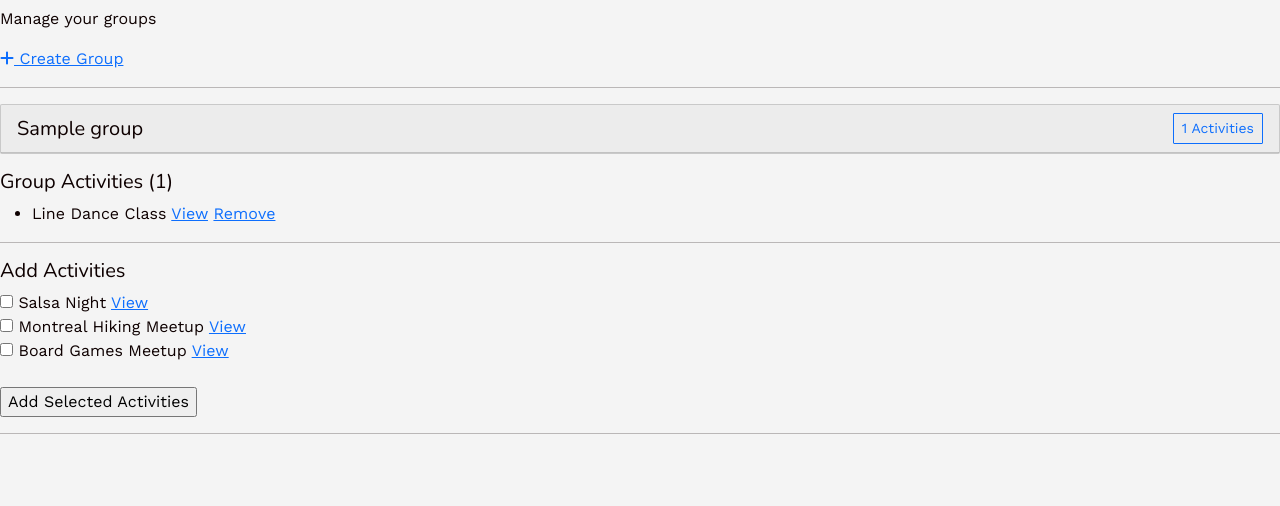
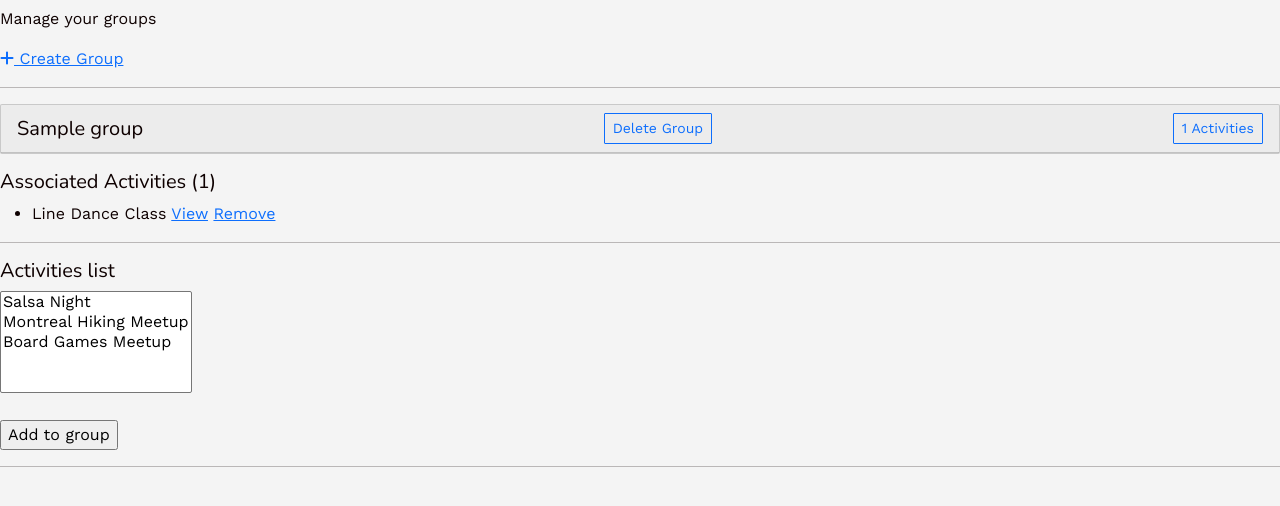
Before and after one commit to KateWright305/whatsupmtl, a Rails app: page /groups in a window 1280 px wide. Shown: the part 97-603 px from the top of the page. Run offline with Rails 7, Linux system fonts and the light colour scheme; a user stored in the database is signed in; data comes from the database, SQL or seed files in the repository; tables that the repository leaves empty hold one stand-in row (values such as "Sample post"); style sheets or scripts are compiled from the project's sources; parts of the project's set-up code (start-up, migrations or seed data) failed here and were passed over; some libraries are stand-ins or nearby versions.

Commit message:
Refactor group

```diff
--- a/app/controllers/groups_controller.rb
+++ b/app/controllers/groups_controller.rb
@@ -13,7 +13,7 @@ class GroupsController < ApplicationController
     @group = Group.new(group_params)
 
     if @group.save
-      redirect_to @group, notice: "Group successfully created."
+      redirect_to groups_path, notice: "Group successfully created."
     else
       render :new, status: :unprocessable_entity
     end
@@ -60,7 +60,14 @@ class GroupsController < ApplicationController
 
     @group.activities.delete(@activity)
 
-    redirect_to group_path(@group), notice: "Activity removed from group."
+    redirect_to groups_path, notice: "Activity removed from group."
+  end
+
+  def destroy
+    @group = Group.find(params[:id])
+    @group.destroy
+
+    redirect_to groups_path, notice: "Group successfully deleted."
   end
 
   private
--- a/app/views/groups/_group.html.erb
+++ b/app/views/groups/_group.html.erb
@@ -1,6 +1,12 @@
 <div class="card mb-3">
   <div class="card-header d-flex justify-content-between align-items-center">
     <h5 class="mb-0"><%= group.name %></h5>
+    <%= link_to "Delete Group",
+            group_path(group),
+            data: {
+              turbo_method: :delete,
+              turbo_confirm: "Are you sure you want to delete this group?"
+            }, class:"btn btn-outline-primary btn-sm" %>
     <button class="btn btn-outline-primary btn-sm" type="button"
             data-bs-toggle="collapse" data-bs-target="#group-<%= group.id %>">
       <%= group.activities.size %> Activities
--- a/app/views/groups/index.html.erb
+++ b/app/views/groups/index.html.erb
@@ -7,17 +7,13 @@
     Create Group
   <% end %>
 </div>
-
 <hr>
-
 <div>
   <% @groups.each do |group| %>
 
     <div>
       <%= render "groups/group", group: group %>
-
-      <h5>Group Activities (<%= group.activities.count %>)</h5>
-
+      <h5> Associated Activities (<%= group.activities.count %>)</h5>
       <% if group.activities.any? %>
         <ul>
           <% group.activities.each do |activity| %>
@@ -38,43 +34,26 @@
       <% else %>
         <p>No activities associated with this group yet.</p>
       <% end %>
+      <hr>
+      <h5> Activities list</h5>
+      <% available_activities = @activities.reject { |activity| group.activities.exists?(id: activity.id) } %>
+      <% if available_activities.any? %>
+        <%= form_with url: add_activity_group_path(group), method: :post do %>
+          <%= select_tag "activity_ids[]",
+                        options_from_collection_for_select(available_activities, :id, :name),
+                        multiple: true,
+                        size: 5,
+                        required: true %>
 
-      <hr>
+          <br><br>
 
-      <h5>Add Activities</h5>
-
-      <% available_activities = @activities.reject { |activity| group.activities.exists?(id: activity.id) } %>
-
-      <% if available_activities.any? %>
-
-        <%= form_with url: add_activity_group_path(group), method: :post do %>
-
-          <% available_activities.each do |activity| %>
-
-            <div>
-              <%= check_box_tag "activity_ids[]", activity.id, false, id: "group_#{group.id}_activity_#{activity.id}" %>
-
-              <%= label_tag "group_#{group.id}_activity_#{activity.id}", activity.name %>
-
-              <%= link_to "View", activity_path(activity) %>
-            </div>
-
-          <% end %>
-
-          <br>
-
-          <%= submit_tag "Add Selected Activities" %>
+          <%= submit_tag "Add to group" %>
 
         <% end %>
-
       <% else %>
-
         <p>All activities are already associated with this group.</p>
-
       <% end %>
-
       <hr>
-
     <% end %>
 
   <% if @groups.empty? %>
```
